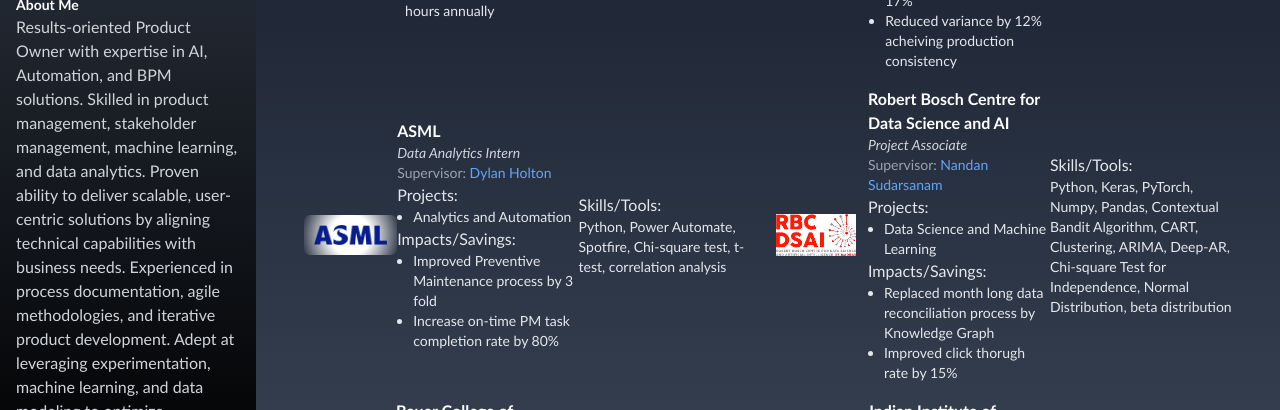
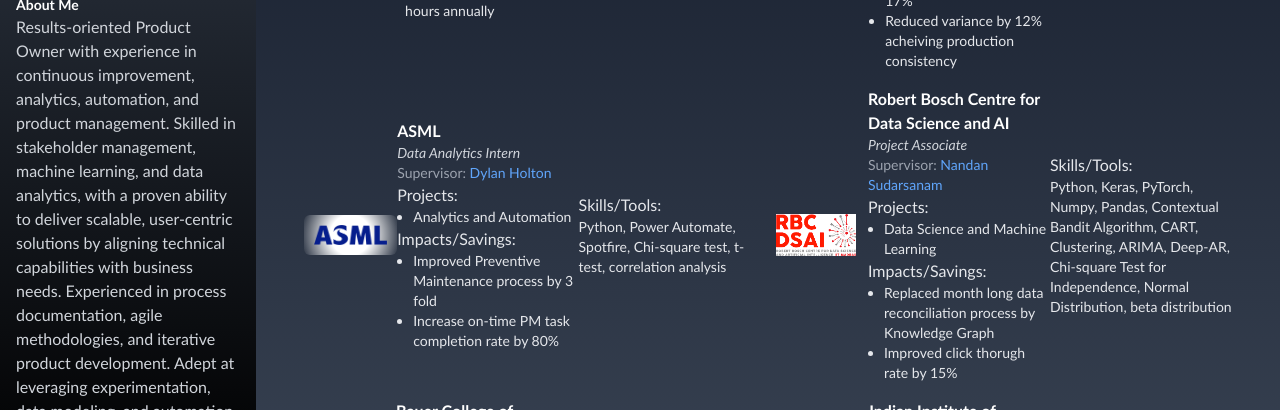
Before and after one commit to venky0010/vmsharma, a plain HTML site: page index.html in a window 1280 px wide. Shown: the part 313-723 px from the top of the page. Drawn offline with nearby package versions, Linux system fonts and the light colour scheme.

Commit message:
Update index.html

```diff
--- a/index.html
+++ b/index.html
@@ -80,7 +80,7 @@
             <!-- About Section -->
             <div class="mt-6 text-gray-300 text-xs w-full text-left">
                 <h3 class="text-sm font-semibold text-white">About Me</h3>
-                <p class="text-base text-left">Results-oriented Product Owner with expertise in AI, Automation, and BPM solutions. Skilled in product management, stakeholder management, machine learning, and data analytics. Proven ability to deliver scalable, user-centric solutions by aligning technical  capabilities with business needs. Experienced in process documentation, agile methodologies, and iterative product development. Adept at leveraging experimentation, machine learning, and data modeling to optimize workflows and drive data-driven decision making across organizations. Outside of work, I am passionate about sports and enjoy following Manchester United and the Houston Astros.</p>
+                <p class="text-base text-left">Results-oriented Product Owner with experience in continuous improvement, analytics, automation, and product management. Skilled in stakeholder management, machine learning, and data analytics, with a proven ability to deliver scalable, user-centric solutions by aligning technical capabilities with business needs. Experienced in process documentation, agile methodologies, and iterative product development. Adept at leveraging experimentation, data modeling, and automation to optimize workflows and drive data-driven decision-making across organizations. Outside of work, I am passionate about sports and enjoy following Manchester United and the Houston Astros.</p>
             </div>
 
             <!-- Education Section -->
```
